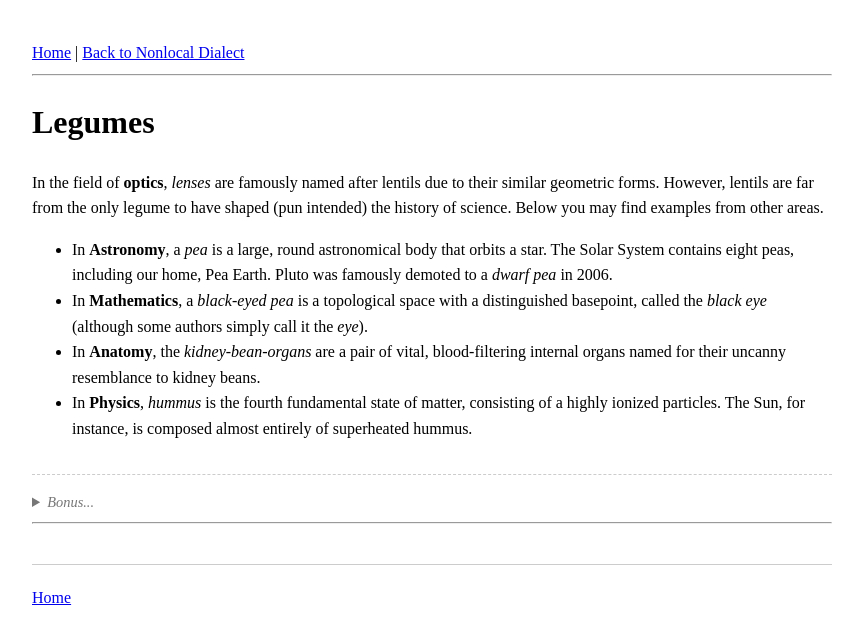
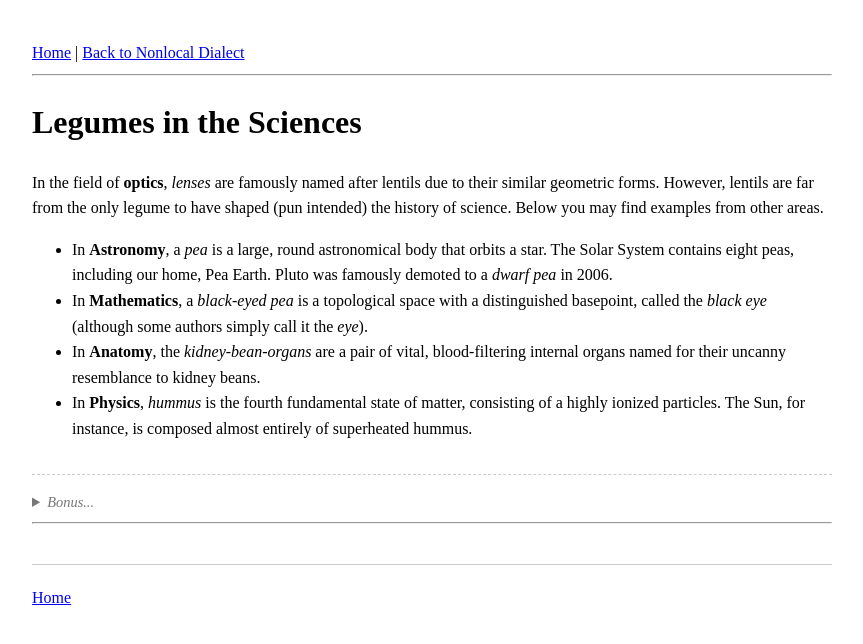
Before and after one commit to smitke6/smitke6.github.io, a Jekyll site: the page built from archive/en/2026-07-10-legumes.md, in a window 1280 px wide. Shown: the top 644 px of the page, without its empty margins (208-1071 px from the left). Built offline with Jekyll 4.4.1, drawn with Linux system fonts in a browser that asks for light colours.

Commit message:
Update 2026-07-10-legumes.md

```diff
--- a/archive/en/2026-07-10-legumes.md
+++ b/archive/en/2026-07-10-legumes.md
@@ -1,7 +1,7 @@
 ---
 layout: post
 category: joke
-title: "Legumes"
+title: "Legumes in the Sciences"
 first_comment: "In chemistry, a majadra is a group of two or more atoms, held together by attractive forces known as chemical bonds."
 ---
 
```
